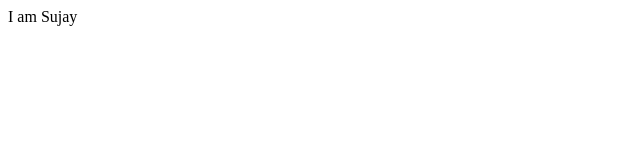
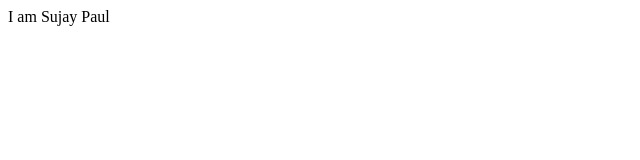
Before and after one commit to dev-sujay/new, a plain HTML site: page index.html in a window 1280 px wide. Shown: the full height of the page, 0-640 px from the left. Drawn offline with Linux system fonts and the light colour scheme.

Commit message:
2nd commit

```diff
--- a/index.html
+++ b/index.html
@@ -5,6 +5,6 @@
     <title>Document</title>
 </head>
 <body>
-    I am Sujay
+    I am Sujay Paul
 </body>
 </html>
```
